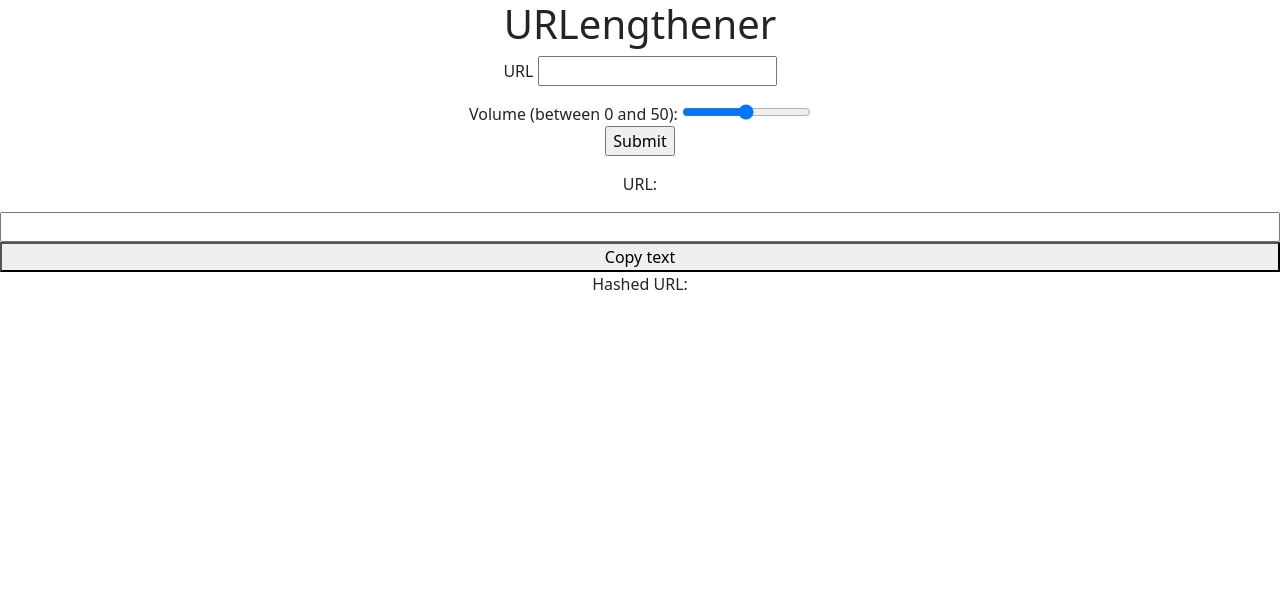
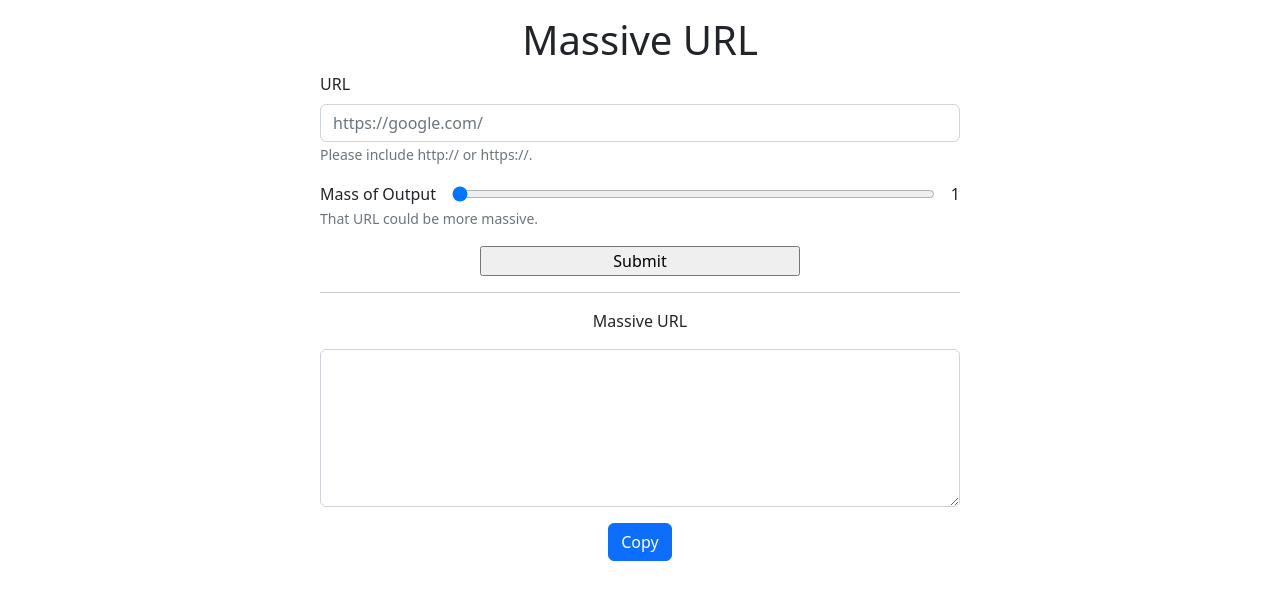
Before and after one commit to briantieu/url-lengthener, a Flask app: page / in a window 1280 px wide. Shown: the top 600 px of the page. Run offline with Flask 3, Linux system fonts and the light colour scheme.

Commit message:
comments and slide

```diff
--- a/app.py
+++ b/app.py
@@ -8,47 +8,15 @@
 
 app = Flask(__name__)
 
-
 def hash(message):
     return sha3_512(str(message).encode('utf-8')).hexdigest()
 
-
-# def list_languages():
-#     return translate_client.get_languages()
-
-# @app.route('/translate_and_store', methods=['POST'])
-# def translate_and_store():
-#     text = request.json['content']
-#     translation = translate_text(get_language(), text)['translatedText']
-#     insert_db(translation)
-#     return {}
-
-# @app.route('/get_text', methods=['GET'])
-# def get_text():
-#     texts = read_db()
-#     text = texts[0]['content'] if len(texts) > 0 else ''
-#     message = {'displayText': text}
-#     return jsonify(message)
-
-# def get_language():
-#     lang = get_lang_db()
-#     language = lang[0]['language'] if len(lang) > 0 else 'en'
-#     return language
-
-# @app.route('/change_language', methods=['POST'])
-# def change_language():
-#     language = request.json['language']
-#     change_lang_db(language)
-#     return {}
-
 @app.route('/', methods =["GET", "POST"])
-@app.route('/urlengthen', methods =["GET", "POST"])
 def urlengthen():
     if request.method == "POST":
         # parse form
         original_url = request.form['url']
         num_iters = int(request.form['slider'])
-        print(num_iters)
 
         # hash url
         hashed_url = hash(original_url)
@@ -60,31 +28,26 @@
         html = render_template('urlengthen.html', original_url=original_url, hashed_url=str(request.host_url) + (str(hashed_url) * num_iters), num_iters=num_iters)
         response = make_response(html)
         return response
-    html = render_template('urlengthen.html', original_url="", hashed_url="", num_iters="50")
+    html = render_template('urlengthen.html', original_url="", hashed_url="", num_iters=1)
     response = make_response(html)
     return response
 
 @app.route('/<hash>')
 def url_redirect(hash):
+
+    # condense url to just sha512 hash (key)
     split_hash = wrap(hash, 128)
     unique_split_hash = list(set(split_hash))
-    print('unique_split_hash')
     single_iter_hash = unique_split_hash[0]
-    print(read_db(single_iter_hash))
 
+    # if hash is invalid, return error page
     if len(unique_split_hash) > 1 or read_db(single_iter_hash) == '':
-
         html = render_template('error.html')
         response = make_response(html)
         return response
 
     original_url = read_db(single_iter_hash)
-    print(original_url)
-    # print(original_url)
     return redirect(original_url)
-
-
-
 
 if __name__ == '__main__':
     init_db()
--- a/static/css/main.css
+++ b/static/css/main.css
@@ -1,43 +1,9 @@
-/* * {
-    margin: 0;
-    padding: 0;
+#container {
+    width: 50%;
 }
 
-html {
-    margin: auto;
-    padding: auto;
-    background-color: black;
-    scroll-behavior: smooth;
+@media only screen and (max-width: 600px) {
+    #container {
+        width: 85%;
+    }
 }
-
-#container {
-    margin: auto;
-    width: 100%;
-    height: 100%;
-    padding: auto;
-}
-
-#speech-to-text-output, #lang {
-    padding: 30px;
-}
-
-p {
-    font-size: 60px;
-    color: #e0e0e0;
-    font-family: 'Roboto', sans-serif;
-}
-
-#header-text {
-    font-size: 20px;
-    padding: 30px 0px 0px 30px;
-}
-
-#change-lang-instruction {
-    font-size: 20px;
-    padding: 10px 0px 0px 30px;
-}
-
-#use-arrows-text {
-    font-size: 20px;
-    padding: 0px 0px 0px 30px;
-} */
--- a/static/js/script.js
+++ b/static/js/script.js
@@ -1,10 +1,5 @@
-
-const copyContent = async () => {
-    let text = document.getElementById('url-output').innerHTML;
-  try {
-    await navigator.clipboard.writeText(text);
-    console.log('Content copied to clipboard');
-  } catch (err) {
-    console.error('Failed to copy: ', err);
-  }
+const button_click = () => {
+    const txt_data = document.getElementById('url-output')
+    const value = txt_data.value
+    navigator.clipboard.writeText(value)
 }
--- a/templates/urlengthen.html
+++ b/templates/urlengthen.html
@@ -3,30 +3,69 @@
 <head>
 	<meta charset="utf-8">
 	<meta name="viewport" content="width=device-width, initial-scale=1">
-	<title>URLengthen</title>
+	<title>Massive URL</title>
+    <script src="https://ajax.googleapis.com/ajax/libs/jquery/3.6.0/jquery.min.js"></script>
     <link rel="stylesheet" href="https://cdn.jsdelivr.net/npm/bootstrap@5.2.3/dist/css/bootstrap.min.css" integrity="sha384-rbsA2VBKQhggwzxH7pPCaAqO46MgnOM80zW1RWuH61DGLwZJEdK2Kadq2F9CUG65" crossorigin="anonymous">
 	<script src="https://cdn.jsdelivr.net/npm/bootstrap@5.2.3/dist/js/bootstrap.min.js" integrity="sha384-cuYeSxntonz0PPNlHhBs68uyIAVpIIOZZ5JqeqvYYIcEL727kskC66kF92t6Xl2V" crossorigin="anonymous"></script>
     <script src="https://cdn.jsdelivr.net/npm/bootstrap@4.6.2/dist/js/bootstrap.bundle.min.js" integrity="sha384-Fy6S3B9q64WdZWQUiU+q4/2Lc9npb8tCaSX9FK7E8HnRr0Jz8D6OP9dO5Vg3Q9ct" crossorigin="anonymous"></script>
-
     <link rel="stylesheet" href="{{ url_for('static', filename='css/main.css') }}">
-    <link rel="stylesheet" href="{{ url_for('static', filename='js/script.js') }}">
+    <script src="{{url_for('static', filename='js/script.js')}}"></script>
     <link href="https://fonts.googleapis.com/css2?family=Roboto&display=swap" rel="stylesheet">
-    <script src="https://ajax.googleapis.com/ajax/libs/jquery/3.6.0/jquery.min.js"></script>
 </head>
 
 <body>
-    <div id="container" class="d-flex flex-column text-center">
-        <h1 class="text-center">URLengthener</h1>
-        <form action="/" method = "POST">
-            <p>URL <input type="text" name="url" value="{{ original_url }}"/></p>
-            <label for="slider">Volume (between 0 and 50):</label>
-            <input type="range" min="1" max="100" value="50" name="slider" id="slider">
-            <p><input type="submit" value="Submit"/></p>
+    <div id="container" class="m-auto d-flex flex-column py-3">
+        <h1 class="text-center">Massive URL</h1>
+
+        <form action="/" method = "POST" class="d-flex flex-column gap-3 w-100 m-auto">
+            <div class="form-group">
+                <label for="url" style="margin-bottom: 8px">URL</label>
+                <input type="url" class="form-control" id="url" name="url" value="{{ original_url }}" placeholder="https://google.com/"/>
+                <small class="form-text text-muted" style="margin-top: 4px">Please include http:// or https://.</small>
+            </div>
+            <div clas="form-group">
+                <div class="d-flex my-auto gap-3">
+                    <label for="slider">Mass of Output</label>
+                    <input type="range" min="1" max="100" value="{{ num_iters }}" name="slider" id="slider" class="flex-grow-1" oninput="
+                        this.nextElementSibling.value = this.value;
+                        if (this.value >= 0 && this.value <= 20) {
+                            $('#massive-comment').html('That URL could be more massive.');
+                        } else if (this.value >= 21 && this.value <= 40) {
+                            $('#massive-comment').html('Not too massive of a URL...');
+                        } else if (this.value >= 41 && this.value <= 60) {
+                            $('#massive-comment').html('That URL’s getting some mass on it.');
+                        } else if (this.value >= 61 && this.value <= 80) {
+                            $('#massive-comment').html('Look at the mass on that URL!');
+                        } else if (this.value >= 81 && this.value <= 100) {
+                            $('#massive-comment').html('ABSOLUTELY MASSIVE URL!!!');
+                        }
+                     ">
+                    <output id="slider-num">{{ num_iters }}</output>
+                </div>
+                <small id="massive-comment" class="form-text text-muted" style="margin-top: 4px">
+                    {% if num_iters >= 0 and num_iters <= 20 %}
+                    That URL could be more massive.
+                    {% elif num_iters >= 21 and num_iters <= 40 %}
+                    Not too massive of a URL...
+                    {% elif num_iters >= 41 and num_iters <= 60 %}
+                    That URL’s getting some mass on it.
+                    {% elif num_iters >= 61 and num_iters <= 80 %}
+                    Look at the mass on that URL!
+                    {% elif num_iters >= 81 and num_iters <= 100 %}
+                    ABSOLUTELY MASSIVE URL!!!
+                    {% endif %}
+                </small>
+            </div>
+            <input type="submit" class="w-50 m-auto" value="Submit"/>
         </form>
-        <p>URL: {{ original_url }}</p>
-        <input type="text" value="{{ hashed_url }}" id="url-output">
-        <button onclick="copyContent()">Copy text</button>
-        <p>Hashed URL: </p><a href="{{ hashed_url }}">{{ hashed_url }}</a>
+        <hr>
+        <div class="d-flex flex-column gap-3 align-items-center">
+            <label for="url-output">Massive URL</label>
+            <textarea class="form-control text-wrap m-auto" type="text" id="url-output" aria-label="URL Output" rows="6">{{ hashed_url }}</textarea>
+            <button type="button" id="copy-button" class="btn btn-primary" onclick="button_click()">Copy</button>
+        </div>
+
+        <!-- <p>Hashed URL: </p><a href="{{ hashed_url }}">{{ hashed_url }}</a> -->
     </div>
 </body>
 </html>
```
Also changed, not shown: db.py (+0 -17 lines), serviceAccountToken.json (deleted, +0 -12 lines), templates/display.html (deleted, +0 -39 lines), templates/error.html (+10 -5 lines), templates/language.html (deleted, +0 -67 lines), templates/record.html (deleted, +0 -92 lines), database.db (deleted).
